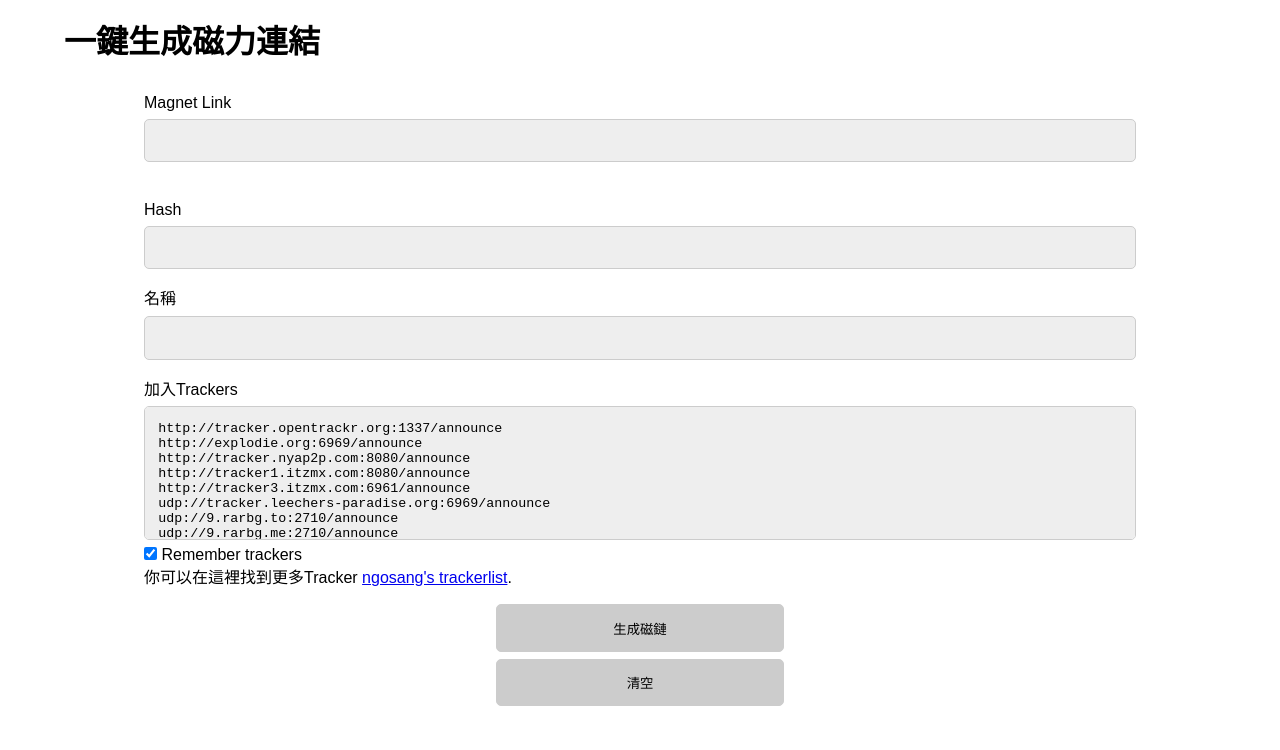
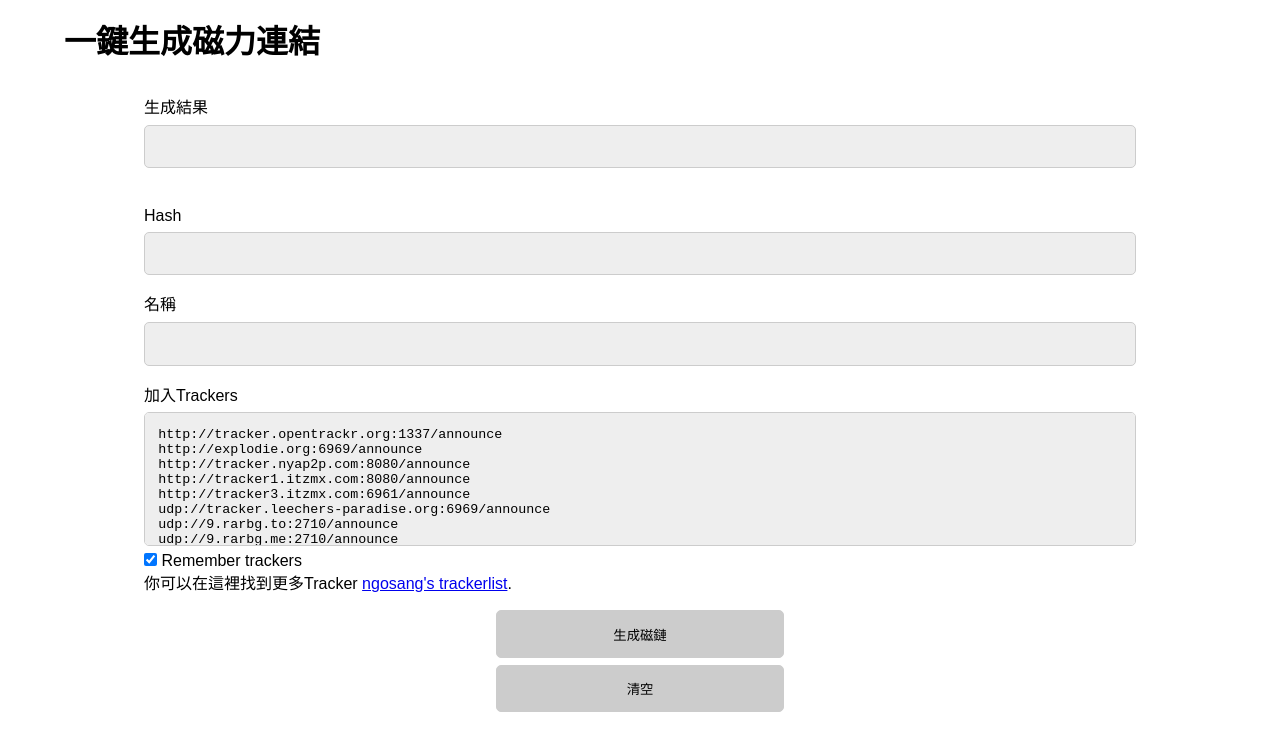
Before and after one commit to Eggsmemory/magnet-link-generator, a plain HTML site: page index.html in a window 1280 px wide. Both pictures are taken after a click on the button "清空". Drawn offline with Linux system fonts and the light colour scheme.

Commit message:
Update index.html

```diff
--- a/index.html
+++ b/index.html
@@ -166,7 +166,7 @@ function generateMagnetLink() {
 function clearInputsAndOutputs() {
 	document.getElementById("hash").value = "";
 	document.getElementById("name").value = "";
-	document.getElementById("labelmagnetlink").innerHTML = "Magnet Link";
+	document.getElementById("labelmagnetlink").innerHTML = "生成結果";
 	document.getElementById("magnetlink").value = "";
 
 	if (!document.getElementById("remembertrackers").checked) {
```
